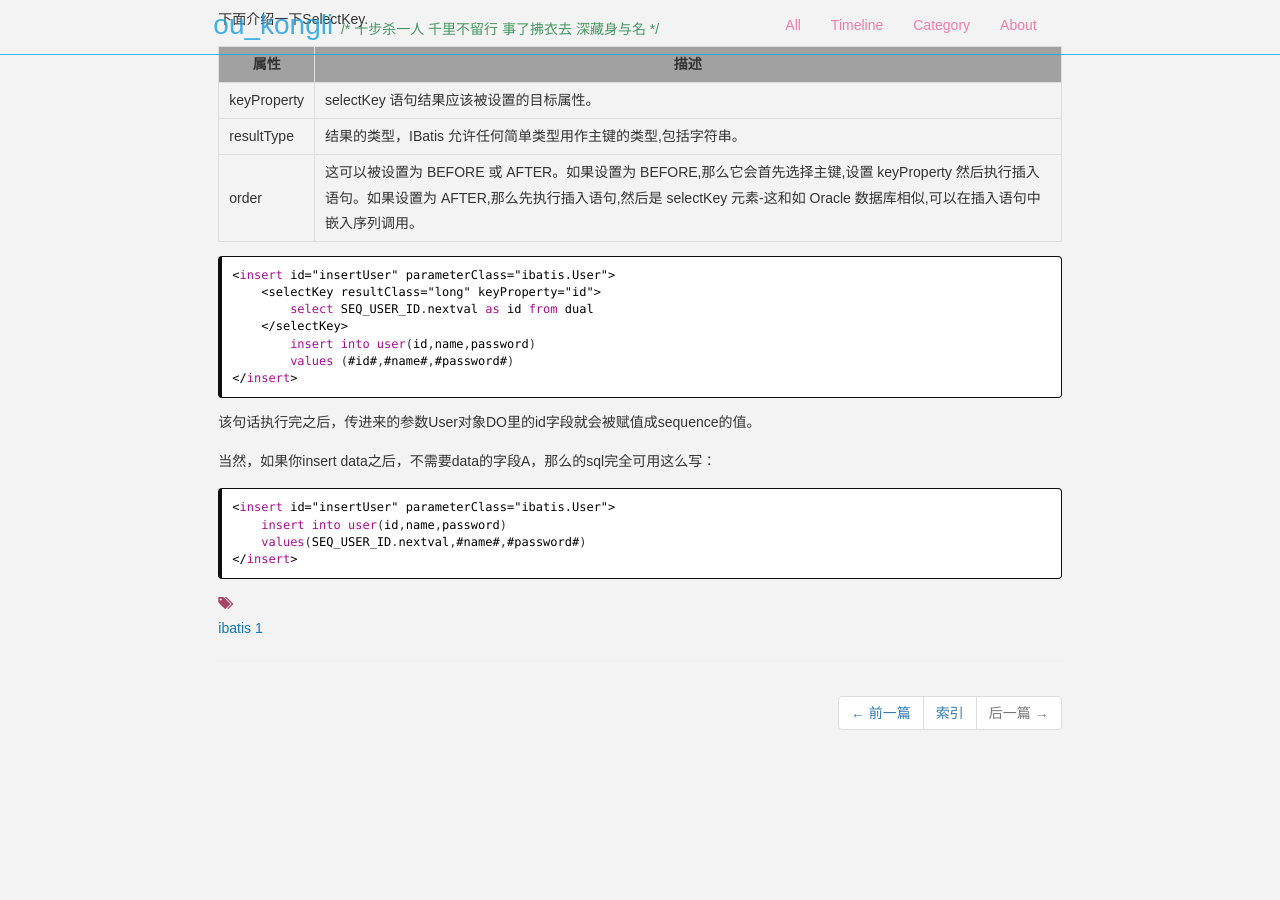
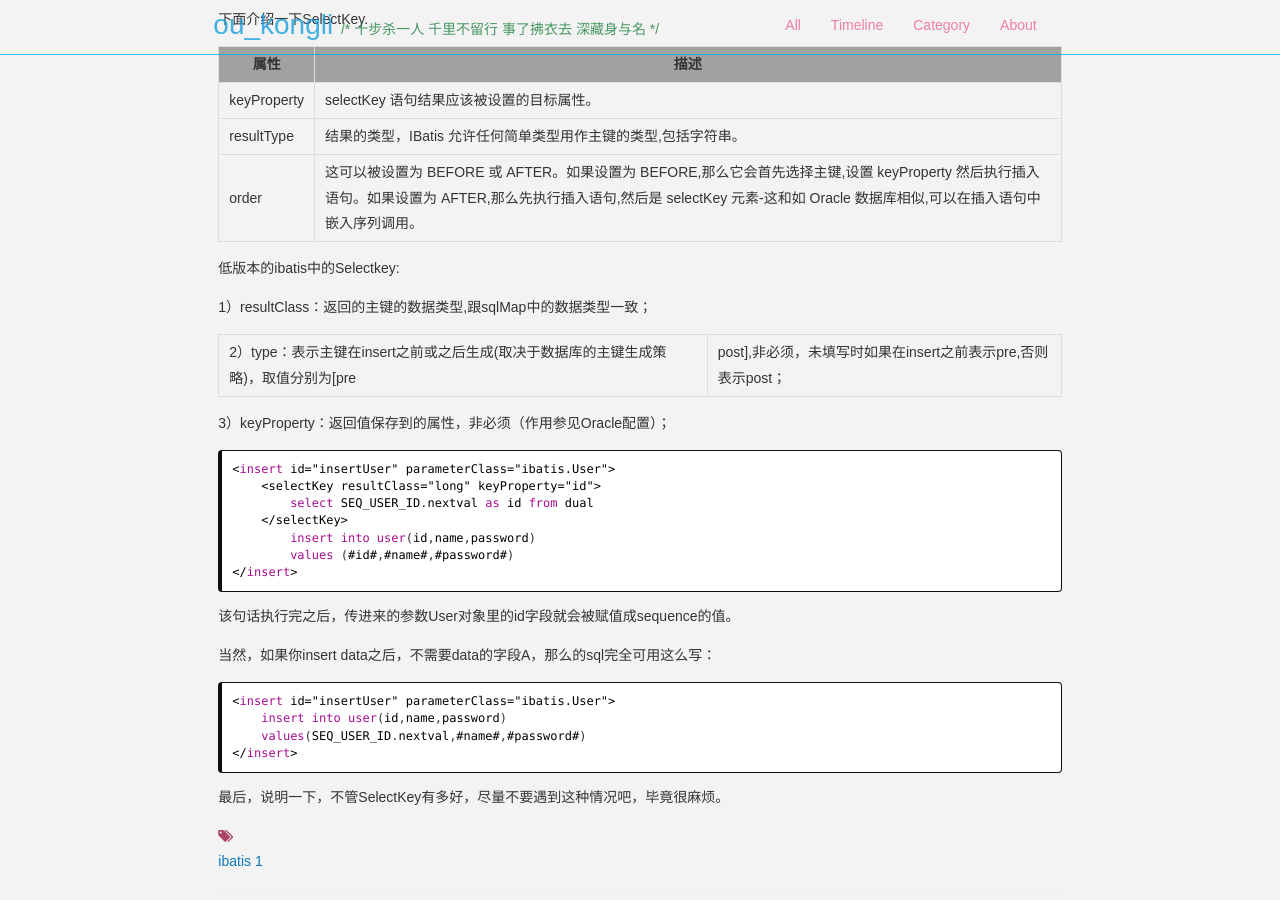
Before and after one commit to ouyangkongli/ouyangkongli.github.io, a Jekyll site: the page built from _posts/2016-08-17-ibatis-useGeneratedKeys.md, in a window 1280 px wide and 900 px high, scrolled down 351 px. Built offline with Jekyll 4.4.1, drawn with Linux system fonts in a browser that asks for light colours; nearby versions of some CDN libraries; comment, search, counter and statistics services are not loaded; before the commit the page ends 1155 px from its top, so only the background shows below that.

Commit message:
update format

````diff
--- a/_posts/2016-08-17-ibatis-useGeneratedKeys.md
+++ b/_posts/2016-08-17-ibatis-useGeneratedKeys.md
@@ -27,6 +27,15 @@ Java程序中有一个对象data，现在需要把data插入数据库中，而
 |order        |这可以被设置为 BEFORE 或 AFTER。如果设置为 BEFORE,那么它会首先选择主键,设置 keyProperty 然后执行插入语句。如果设置为 AFTER,那么先执行插入语句,然后是 selectKey 元素-这和如 Oracle 数据库相似,可以在插入语句中嵌入序列调用。    |
 
 
+低版本的ibatis中的Selectkey:
+
+1）resultClass：返回的主键的数据类型,跟sqlMap中的数据类型一致；
+
+2）type：表示主键在insert之前或之后生成(取决于数据库的主键生成策略)，取值分别为[pre|post],非必须，未填写时如果在insert之前表示pre,否则表示post；
+
+3）keyProperty：返回值保存到的属性，非必须（作用参见Oracle配置）；
+
+
 ```sql
 <insert id="insertUser" parameterClass="ibatis.User">
     <selectKey resultClass="long" keyProperty="id">
@@ -37,7 +46,7 @@ Java程序中有一个对象data，现在需要把data插入数据库中，而
 </insert>
 ```
 
-该句话执行完之后，传进来的参数User对象DO里的id字段就会被赋值成sequence的值。
+该句话执行完之后，传进来的参数User对象里的id字段就会被赋值成sequence的值。
 
 当然，如果你insert data之后，不需要data的字段A，那么的sql完全可用这么写：
 
@@ -47,3 +56,5 @@ Java程序中有一个对象data，现在需要把data插入数据库中，而
     values(SEQ_USER_ID.nextval,#name#,#password#)
 </insert>
 ```
+
+最后，说明一下，不管SelectKey有多好，尽量不要遇到这种情况吧，毕竟很麻烦。
````
